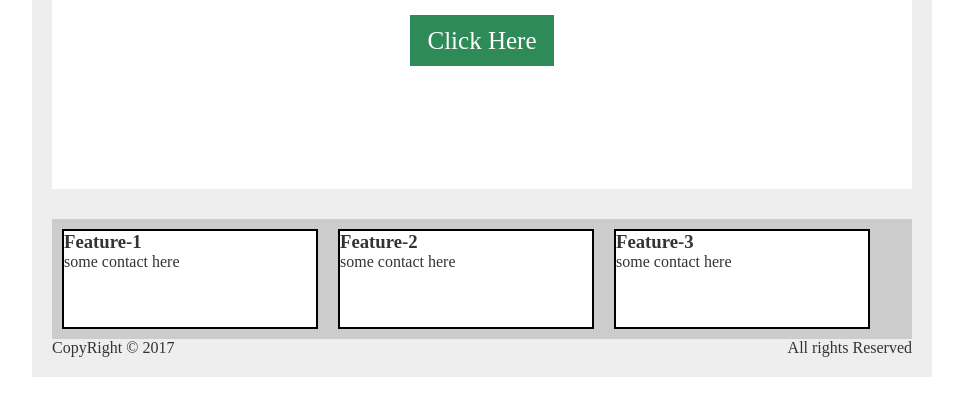
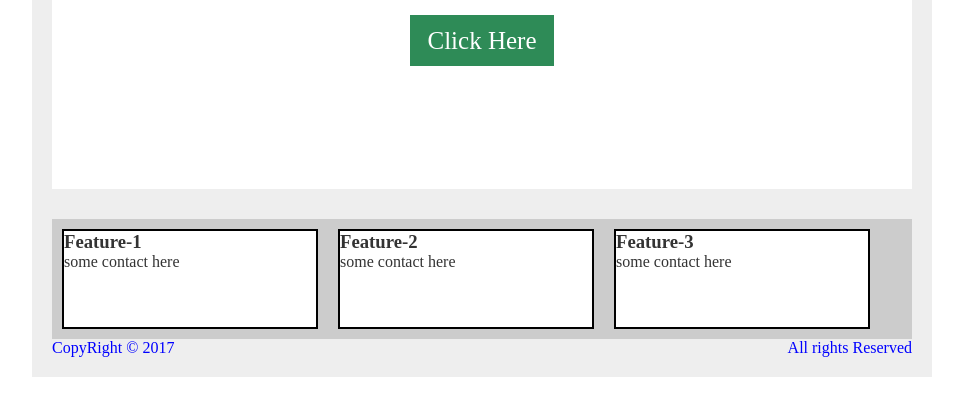
Before and after one commit to siddupals/my-project, a plain HTML site: page ui/test2.html in a window 1280 px wide. Shown: the part 177-592 px from the top of the page, without its empty margins (158-1121 px from the left). Drawn offline with Linux system fonts and the light colour scheme.

Commit message:
changed color of footer

```diff
--- a/ui/test2.css
+++ b/ui/test2.css
@@ -78,3 +78,6 @@
 .copy{
   float: right;
 }
+.copy > p,#end p{
+  color: blue;
+}
```
